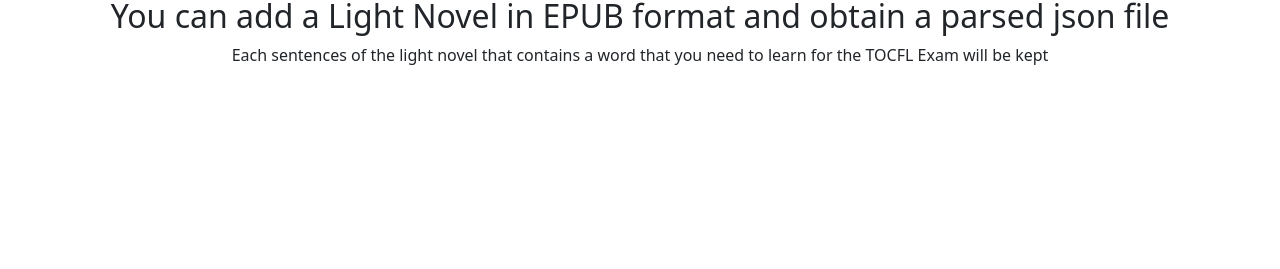
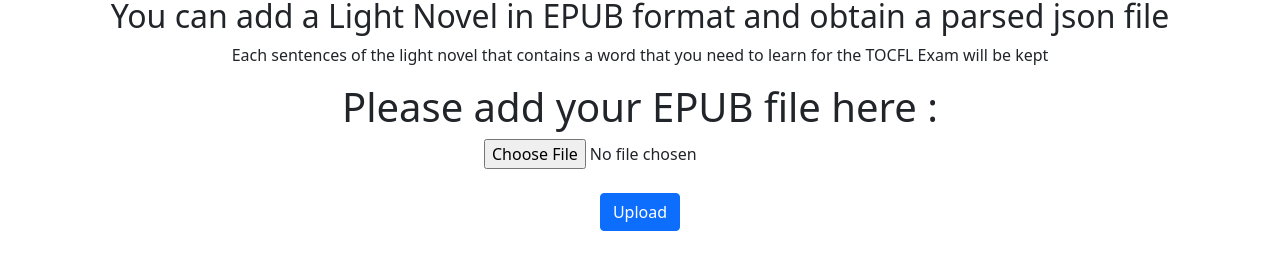
Before and after one commit to moon9000/tocfl-learning, a React (Create React App) app: page /ln in a window 1280 px wide. Shown: the part 115-384 px from the top of the page. Built offline with nearby package versions, Linux system fonts and the light colour scheme.

Commit message:
feat(pages/ln): added form submit handling to get uploaded file from user in /ln/data path

```diff
--- a/src/pages/LN/LnPage.js
+++ b/src/pages/LN/LnPage.js
@@ -1,13 +1,92 @@
 import React from "react";
+import { useState } from "react";
 import { BrowserRouter as Router } from "react-router-dom";
+import axios from "axios";
 
 export function LnPage() {
+  let [userFile, setUserFile] = useState(null);
+  const [uploadedFile, setUploadedFile] = useState(null);
+  const [wrongFormat, setWrongFormat] = useState(false);
+  const [message, setMessage] = useState(null);
+
+  function handleFileChange(e) {
+    setUserFile(e.target.files[0]);
+  }
+
+  async function onFormSubmit(e) {
+    e.preventDefault();
+
+    if (userFile.type !== "application/epub+zip") {
+      setWrongFormat(true);
+      return null;
+    }
+
+    setWrongFormat(false);
+    const formData = new FormData();
+    formData.append("file", userFile);
+    //allows server.js to get req.files.file.
+    //if formData.append('epub'), it would allow server.js to get req.files.epub
+
+    try {
+      const res = await axios.post("/ln", formData, {
+        headers: {
+          "Content-type": "multipart/form-data",
+        },
+      });
+
+      const { fileName, filePath } = res.data;
+
+      setUploadedFile({ fileName, filePath });
+    } catch (err) {
+      if (err.response.status === 500) {
+        setMessage("There was a problem with the server");
+      } else {
+        setMessage(err.response.data.msg);
+      }
+    }
+  }
+
   return (
     <Router>
       <div className="Home">
-            <h1>Traditional Chinese Light Novel Parser</h1>
-            <h2>You can add a Light Novel in EPUB format and obtain a parsed json file</h2>
-            <p>Each sentences of the light novel that contains a word that you need to learn for the TOCFL Exam will be kept</p>
+        <h1>Traditional Chinese Light Novel Parser</h1>
+        <h2>
+          You can add a Light Novel in EPUB format and obtain a parsed json file
+        </h2>
+        <p>
+          Each sentences of the light novel that contains a word that you need
+          to learn for the TOCFL Exam will be kept
+        </p>
+      </div>
+
+      <div>
+        <h1>Please add your EPUB file here : </h1>
+        <form onSubmit={onFormSubmit}>
+          <div className="flex items-center text-center flex-col space-y-4">
+            <input type="file" onChange={(e) => handleFileChange(e)} />
+            <input
+              type="submit"
+              value="Upload"
+              className="btn btn-primary btn-block mt-4"
+            />
+          </div>
+        </form>
+
+        <div>
+          {wrongFormat ? (
+            <div>
+              <p>
+                You need to upload an EPUB file. Please select another file.
+              </p>
+            </div>
+          ) : null}
+        </div>
+        {!wrongFormat && uploadedFile ? (
+          <div className="py-4">
+            <h3>Your epub ({uploadedFile.fileName}) has been uploaded</h3>
+          </div>
+        ) : null}
+        {message ? <div>{message}</div> : null}
       </div>
     </Router>
   );
```
